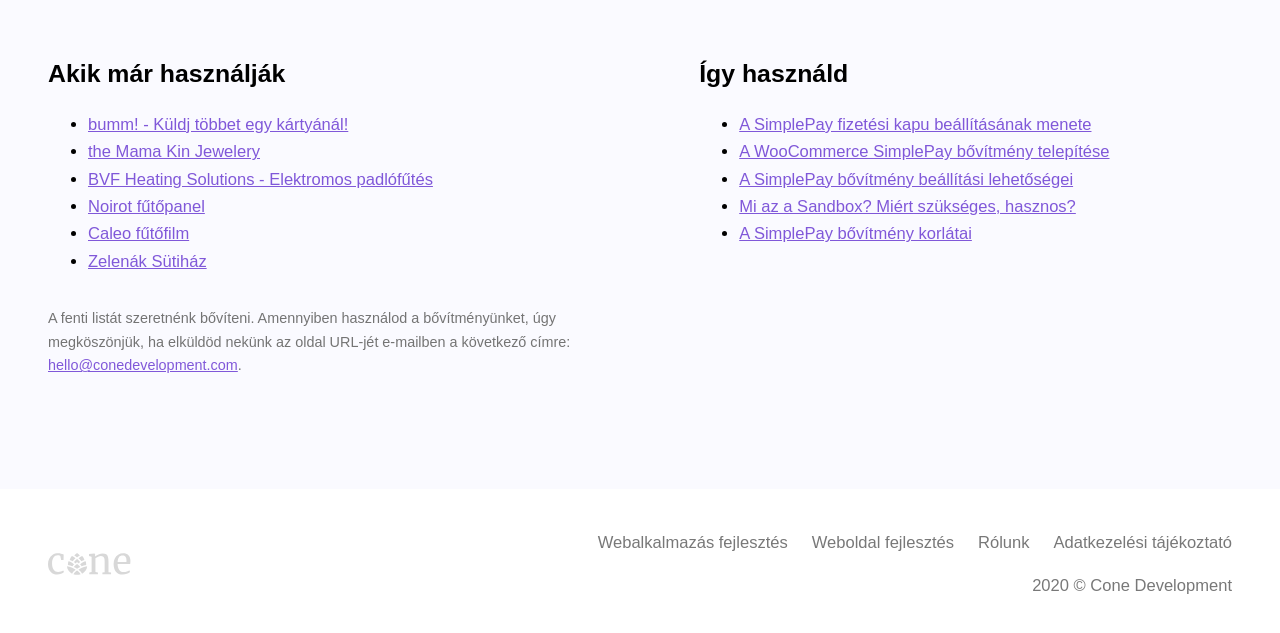
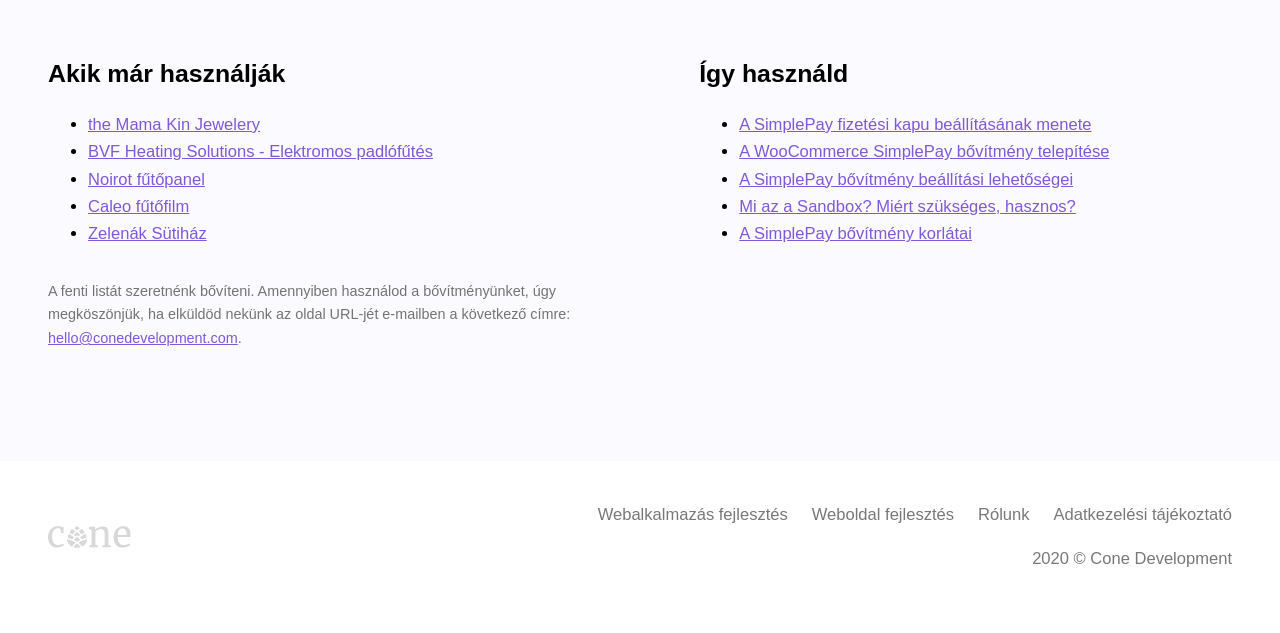
Before and after one commit to conedevelopment/simplepay-gatsby, a Gatsby site: page / in a window 1280 px wide. Shown: the part 3085-3718 px from the top of the page. After the commit the page ends 3697 px from the top, so only its background shows below. Built offline with nearby package versions, Linux system fonts and the light colour scheme; Gatsby itself is replaced by a stand-in of ours; a web font is replaced by a local one.

Commit message:
Update using.js

```diff
--- a/src/components/using.js
+++ b/src/components/using.js
@@ -27,7 +27,6 @@
         <div className={usingStyles.block}>
           <h2 className={usingStyles.blockTitle}>Akik már használják</h2>
           <ul className={usingStyles.blockList}>
-            <li><a href="https://bumm.co/" rel="nofollow">bumm! - Küldj többet egy kártyánál!</a></li>
             <li><a href="https://themamakin.com/" rel="nofollow">the Mama Kin Jewelery</a></li>
             <li><a href="https://www.bvfheating.hu/" rel="nofollow">BVF Heating Solutions - Elektromos padlófűtés</a></li>
             <li><a href="https://www.noirot.hu/" rel="nofollow">Noirot fűtőpanel</a></li>
```
